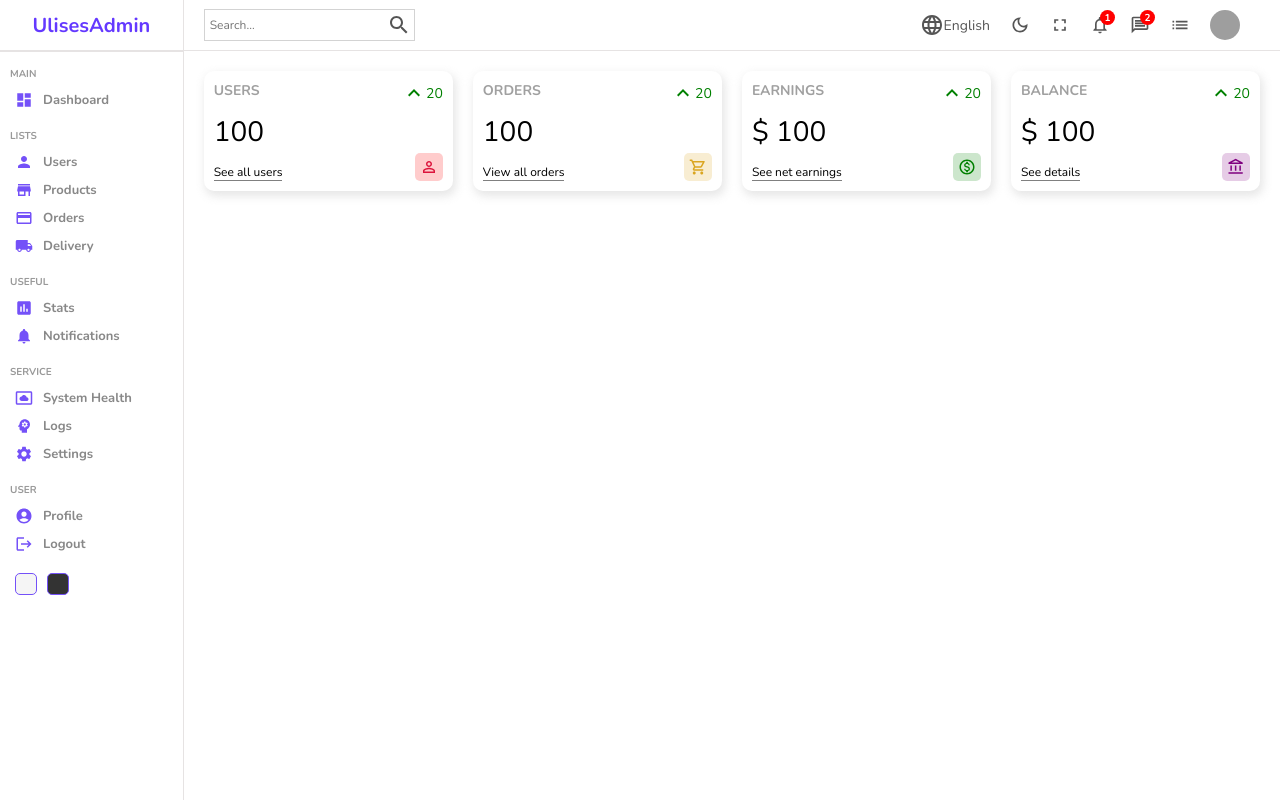
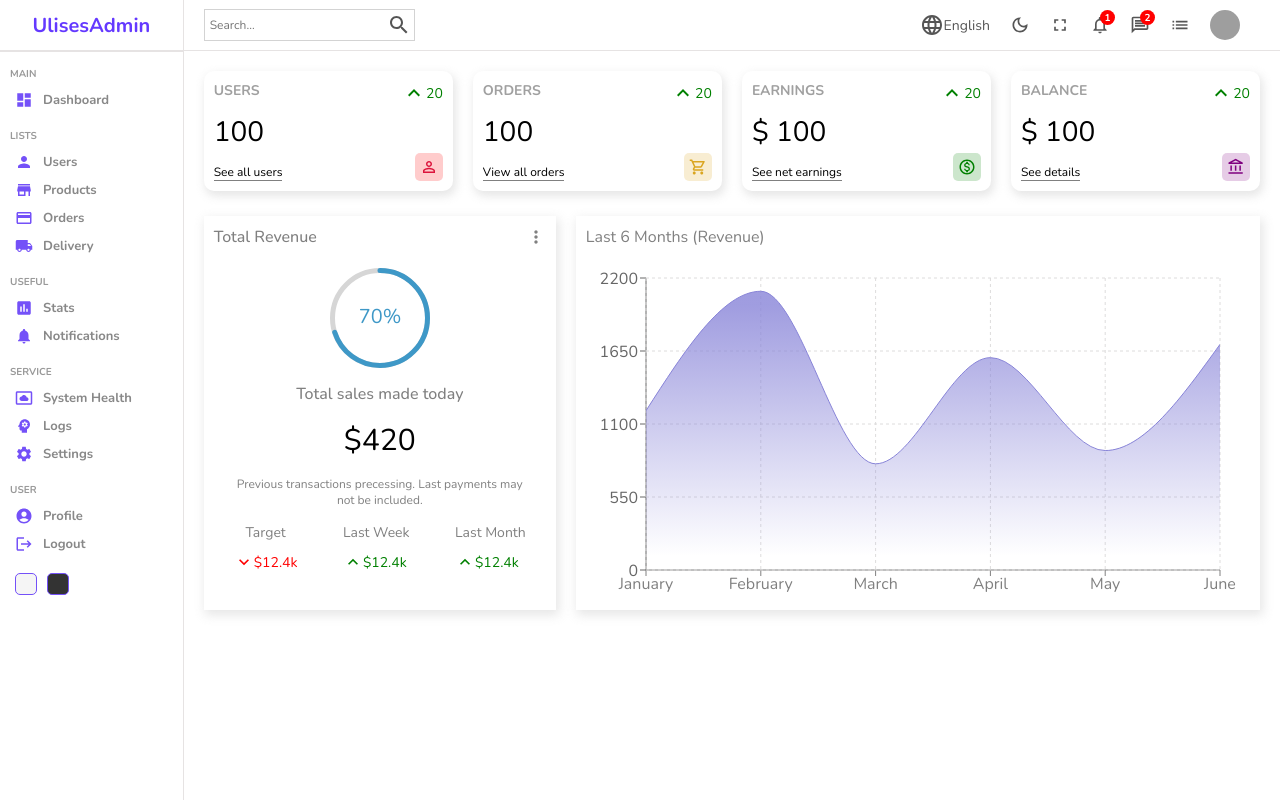
Before and after one commit to UlisesBojorquez/web-admin-dashboard, a React (Create React App) app in the folder web_admin_dashboard/: page / in a window 1280 px wide. Built offline with nearby package versions, Linux system fonts and the light colour scheme; grey boxes are pictures that could not be loaded.

Commit message:
Featured and chart design completed

```diff
--- a/web_admin_dashboard/package.json
+++ b/web_admin_dashboard/package.json
@@ -11,9 +11,11 @@
     "@testing-library/react": "^13.3.0",
     "@testing-library/user-event": "^13.5.0",
     "react": "^18.2.0",
+    "react-circular-progressbar": "^2.1.0",
     "react-dom": "^18.2.0",
     "react-router-dom": "^6.3.0",
     "react-scripts": "5.0.1",
+    "recharts": "^2.1.12",
     "sass": "^1.53.0",
     "web-vitals": "^2.1.4"
   },
--- /dev/null
+++ b/web_admin_dashboard/src/components/chart/Chart.jsx
@@ -0,0 +1,42 @@
+import React from 'react';
+import "./chart.scss";
+import { AreaChart, Area, XAxis, YAxis, CartesianGrid, Tooltip, ResponsiveContainer } from 'recharts';
+
+const data = [
+    {name: "January", total:1200},
+    {name: "February", total:2100},
+    {name: "March", total:800},
+    {name: "April", total:1600},
+    {name: "May", total:900},
+    {name: "June", total:1700}
+]
+
+
+const Chart = () => {
+
+    return (
+        <div className='app__chart'>
+            <div className="app__chart-title">
+                Last 6 Months (Revenue)
+            </div>
+            <ResponsiveContainer width="100%" aspect={2 / 1}>
+                <AreaChart width={730} height={250} data={data}
+                    margin={{ top: 10, right: 30, left: 0, bottom: 0 }}>
+                    <defs>
+                        <linearGradient id="total" x1="0" y1="0" x2="0" y2="1">
+                        <stop offset="5%" stopColor="#8884d8" stopOpacity={0.8}/>
+                        <stop offset="95%" stopColor="#8884d8" stopOpacity={0}/>
+                        </linearGradient>
+                    </defs>
+                    <XAxis dataKey="name" stroke='gray'/>
+                    <YAxis />
+                    <CartesianGrid strokeDasharray="3 3" className='app__chart-grid' />
+                    <Tooltip />
+                    <Area type="monotone" dataKey="total" stroke="#8884d8" fillOpacity={1} fill="url(#total)" />
+                </AreaChart>
+            </ResponsiveContainer>
+        </div>
+    );
+};
+
+export default Chart;
--- /dev/null
+++ b/web_admin_dashboard/src/components/chart/chart.scss
@@ -0,0 +1,15 @@
+.app__chart{
+    flex: 4;
+    -webkit-box-shadow: 2px 4px 10px 1px rgba(0,0,0,0.47);
+    box-shadow: 2px 4px 10px 1px rgba(201, 201, 201, 0.46);
+    padding: 10px;
+    color: gray;
+
+    .app__chart-title{
+        margin-bottom: 20px;
+    }
+
+    .app__chart-grid{
+        stroke: rgb(221, 220, 220);
+    }
+}
--- /dev/null
+++ b/web_admin_dashboard/src/components/featured/Featured.jsx
@@ -0,0 +1,69 @@
+import React from 'react';
+import "./featured.scss";
+import MoreVertIcon from '@mui/icons-material/MoreVert';
+import {CircularProgressbar} from "react-circular-progressbar";
+import "react-circular-progressbar/dist/styles.css";
+import KeyboardArrowUpOutlinedIcon from '@mui/icons-material/KeyboardArrowUpOutlined';
+import KeyboardArrowDownOutlinedIcon from '@mui/icons-material/KeyboardArrowDownOutlined';
+const Featured = () => {
+
+    return (
+        <div className='app__featured'>
+            <div className="app__featured-top">
+                <h1 className="app__featured-top-title">Total Revenue</h1>
+                <MoreVertIcon fontSize='small'/>
+            </div>
+            <div className="app__featured-bottom">
+                <div className="app__featured-bottom-chart">
+                    <CircularProgressbar value={70} text="70%" strokeWidth={5}/>
+                </div>
+                <div className="app__featured-bottom-title">
+                    Total sales made today
+                </div>
+                <div className="app__featured-bottom-amount">
+                    $420
+                </div>
+                <div className="app__featured-bottom-desc">
+                    Previous transactions precessing. Last payments may not be included.
+                </div>
+                <div className="app__featured-bottom-summary">
+                    <div className='app__featured-bottom-summary-item'>
+                        <div className="app__featured-bottom-summary-itemTitle">
+                            Target
+                        </div>
+                        <div className="app__featured-bottom-summary-itemResult negative">
+                            <KeyboardArrowDownOutlinedIcon fontSize='small'/>
+                            <div className="app__featured-bottom-summary-itemResult-amount">
+                                $12.4k
+                            </div>
+                        </div>
+                    </div>
+                    <div className='app__featured-bottom-summary-item'>
+                        <div className="app__featured-bottom-summary-itemTitle">
+                            Last Week
+                        </div>
+                        <div className="app__featured-bottom-summary-itemResult positive">
+                            <KeyboardArrowUpOutlinedIcon fontSize='small'/>
+                            <div className="app__featured-bottom-summary-itemResult-amount">
+                                $12.4k
+                            </div>
+                        </div>
+                    </div>
+                    <div className='app__featured-bottom-summary-item'>
+                        <div className="app__featured-bottom-summary-itemTitle">
+                            Last Month
+                        </div>
+                        <div className="app__featured-bottom-summary-itemResult positive">
+                            <KeyboardArrowUpOutlinedIcon fontSize='small'/>
+                            <div className="app__featured-bottom-summary-itemResult-amount">
+                                $12.4k
+                            </div>
+                        </div>
+                    </div>
+                </div>
+            </div>
+        </div>
+    );
+};
+
+export default Featured;
--- /dev/null
+++ b/web_admin_dashboard/src/components/featured/featured.scss
@@ -0,0 +1,80 @@
+.app__featured{
+    flex:2;
+    -webkit-box-shadow: 2px 4px 10px 1px rgba(0,0,0,0.47);
+    box-shadow: 2px 4px 10px 1px rgba(201, 201, 201, 0.46);
+    padding: 10px;
+
+
+    .app__featured-top{
+        display:flex;
+        align-items: center;
+        justify-content: space-between;
+        color: gray;
+
+        .app__featured-top-title{
+            font-size: 16px;
+            font-weight: 500;
+        }
+    }
+
+    .app__featured-bottom{
+        padding: 20px;
+        display: flex;
+        flex-direction: column;
+        align-items: center;
+        justify-content: center;
+        gap: 15px;
+
+        .app__featured-bottom-chart{
+            width: 100px;
+            height: 100px;
+        }
+
+        .app__featured-bottom-title{
+            font-weight: 500;
+            color:gray;
+        }
+
+        .app__featured-bottom-amount{
+            font-size: 30px;
+        }
+
+        .app__featured-bottom-desc{
+            font-weight: 200;
+            font-size: 12px;
+            color: gray;
+            text-align: center;
+        }
+
+        .app__featured-bottom-summary{
+            width: 100%;
+            display: flex;
+            align-items: center;
+            justify-content: space-between;
+
+            .app__featured-bottom-summary-item{
+                text-align: center;
+
+                .app__featured-bottom-summary-itemTitle{
+                    font-size: 14px;
+                    color: gray;
+                }
+
+                .app__featured-bottom-summary-itemResult{
+                    display: flex;
+                    align-items: center;
+                    margin-top: 10px;
+                    font-size: 14px;
+
+                    &.positive{
+                        color: green;
+                    }
+
+                    &.negative{
+                        color: red;
+                    }
+                }
+            }
+        }
+    }
+}
--- a/web_admin_dashboard/src/components/index.js
+++ b/web_admin_dashboard/src/components/index.js
@@ -1,3 +1,5 @@
 export {default as Navbar} from "./navbar/Navbar";
 export {default as Sidebar} from "./sidebar/Sidebar";
 export {default as Widget} from "./widget/Widget";
+export {default as Featured} from "./featured/Featured";
+export {default as Chart} from "./chart/Chart";
--- a/web_admin_dashboard/src/components/widget/widget.scss
+++ b/web_admin_dashboard/src/components/widget/widget.scss
@@ -47,7 +47,6 @@
         .app__widget-right-icon{
             font-size: 18px;
             padding: 5px;
-            // background-color: rgba(111, 0, 111, 0.502);
             border-radius: 5px;
             align-self: flex-end;
         }
--- a/web_admin_dashboard/src/pages/home/Home.jsx
+++ b/web_admin_dashboard/src/pages/home/Home.jsx
@@ -1,6 +1,6 @@
 import React from 'react';
 import "./home.scss";
-import { Sidebar, Navbar, Widget } from '../../components';
+import { Sidebar, Navbar, Widget, Featured, Chart } from '../../components';
 const Home = () => {
 
     return (
@@ -14,6 +14,10 @@
                     <Widget type="earning" />
                     <Widget type="balance" />
                 </div>
+                <div className="app__home-charts">
+                    <Featured/>
+                    <Chart/>
+                </div>
             </div>
         </div>
 
--- a/web_admin_dashboard/src/pages/home/home.scss
+++ b/web_admin_dashboard/src/pages/home/home.scss
@@ -6,10 +6,14 @@
    .app__home-container{
       flex:6;
 
-      .app__home_widgets{
+      .app__home_widgets, .app__home-charts{
          display: flex;
          padding: 20px;
          gap: 20px;
       }
+
+      .app__home-charts{
+         padding: 5px 20px;
+      }
    }
 }
```
Also changed, not shown: 1 other file (tests, documents, lock files or other folders).
